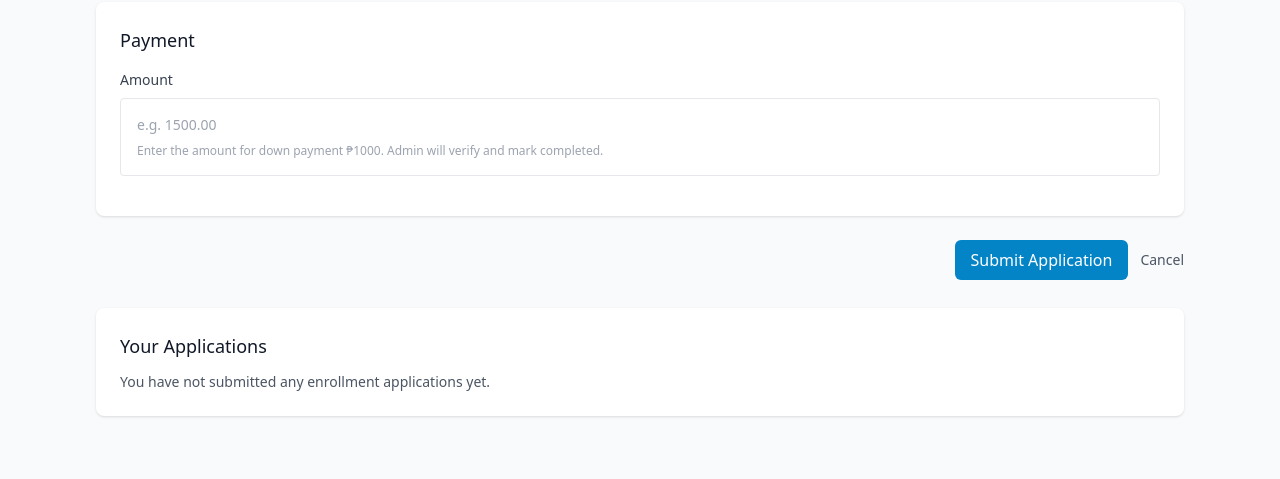
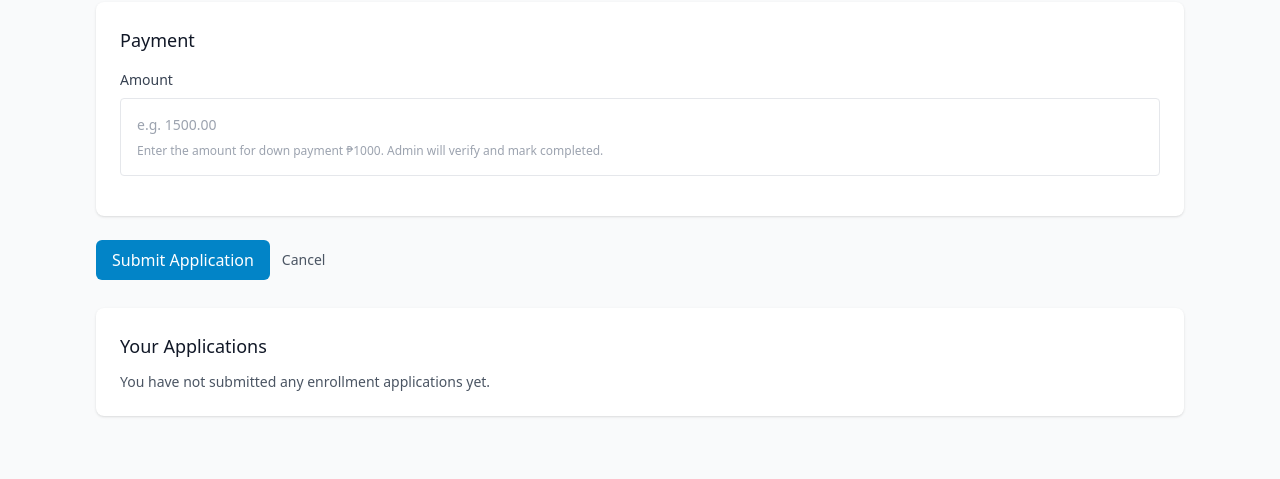
Before and after one commit to Crisjan0/CC105, a PHP site: page /ProjectName/enroll.php in a window 1280 px wide. Shown: the part 1998-2477 px from the top of the page. Run offline with PHP 8.4, Linux system fonts and the light colour scheme; a user stored in the database is signed in; data comes from the database, SQL or seed files in the repository; data that the repository does not hold is empty; some libraries are stand-ins or nearby versions.

Commit message:
modified

```diff
--- a/public/enroll.php
+++ b/public/enroll.php
@@ -869,7 +869,7 @@ function h($v) {
             </div>
         </div>
 
-        <div class="flex items-center justify-end space-x-3">
+        <div class="flex items-center justify-start space-x-3">
           <button type="submit" class="inline-flex items-center px-4 py-2 bg-sky-600 text-white rounded-md hover:bg-sky-700">Submit Application</button>
           <a href="dashboard.php" class="text-sm text-gray-600 hover:underline">Cancel</a>
         </div>
```
